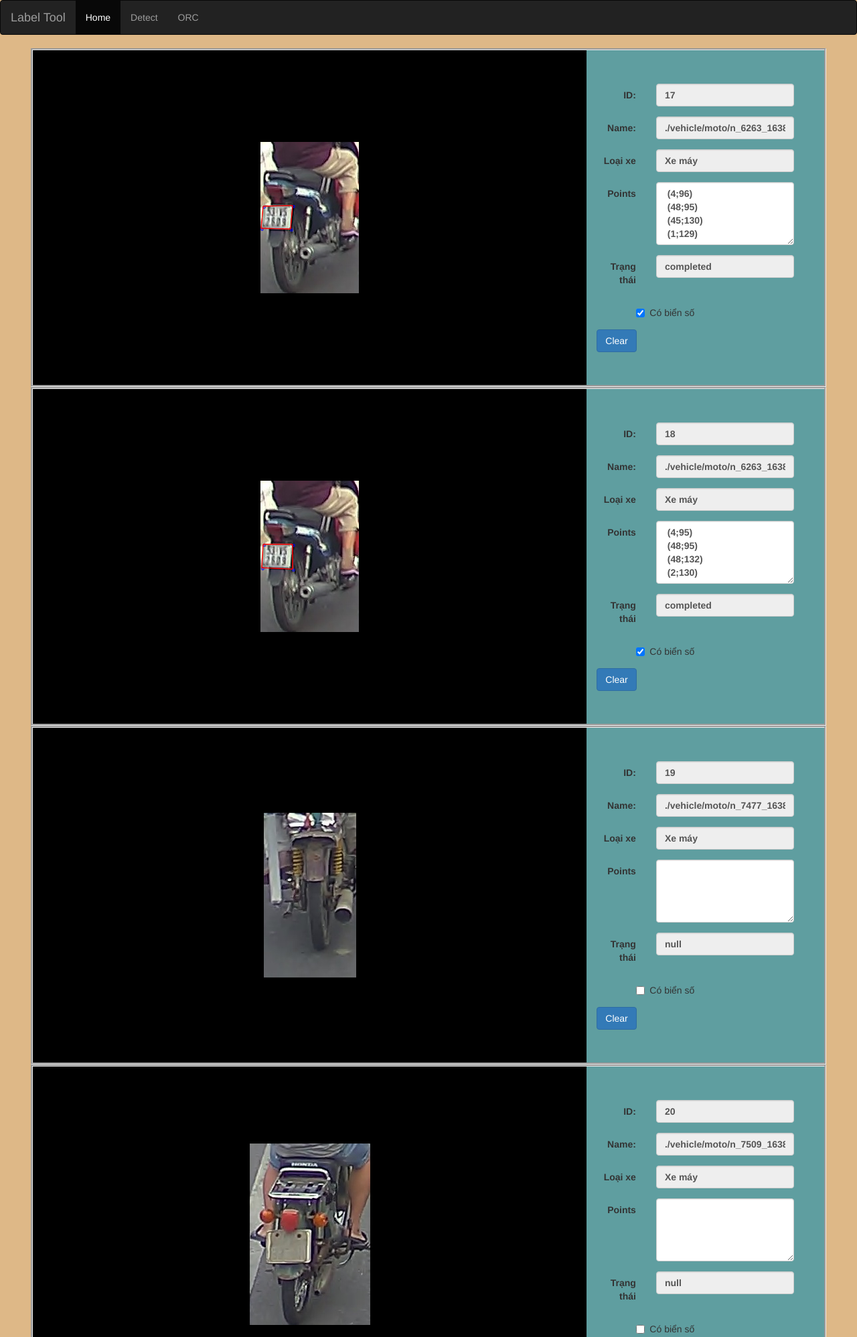
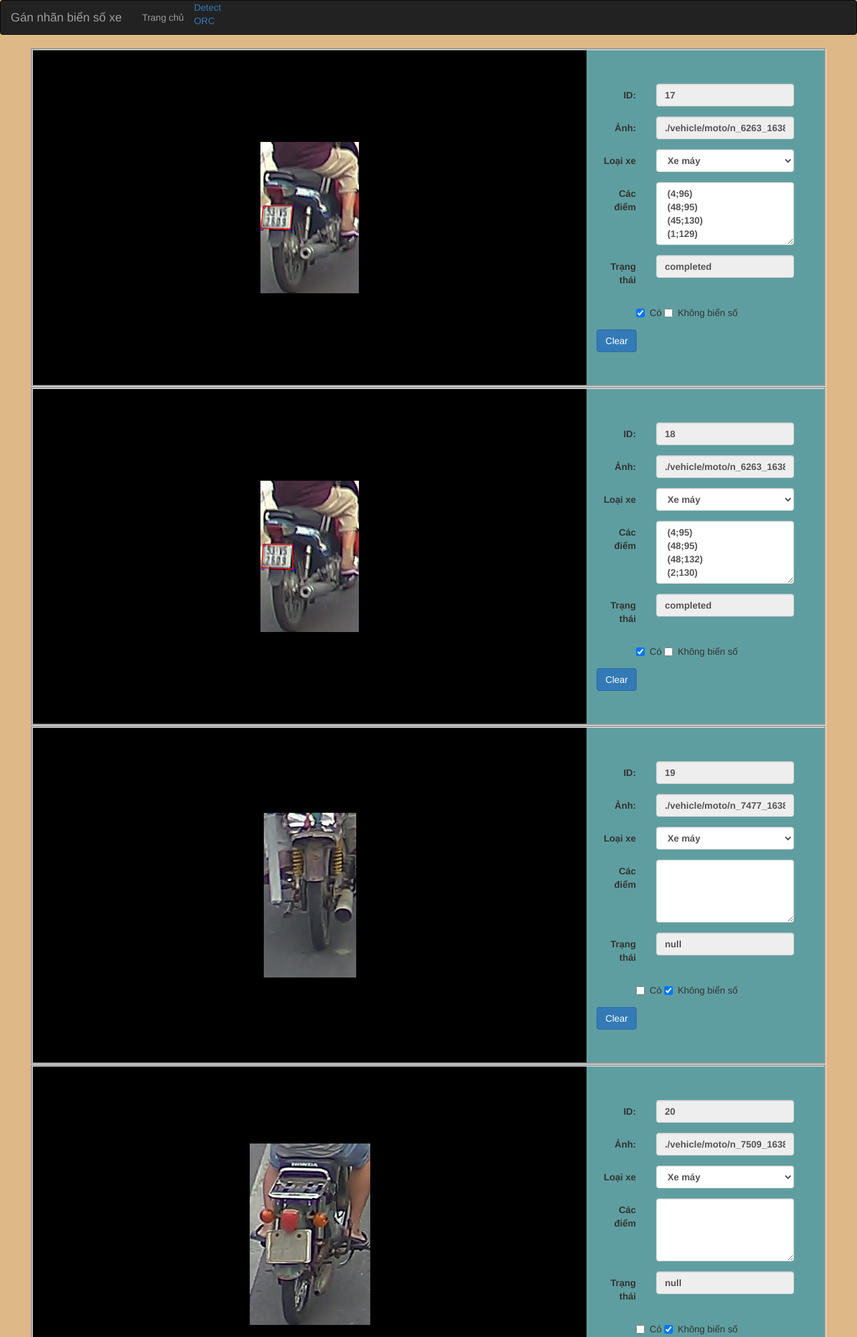
Before and after one commit to nhatvinh0110/lable_bs_xe, a Flask app: page / in a window 1280 px wide. Shown: the top 1997 px of the page at 67% size. Run offline with Flask 2, Linux system fonts and the light colour scheme; data comes from the database, SQL or seed files in the repository; both versions use the stored data as it was after the commit; some libraries are stand-ins or nearby versions.

Commit message:
'291221'

```diff
--- a/app.py
+++ b/app.py
@@ -7,7 +7,7 @@ import sqlite3
 from sqlite3 import Error
 import json
 
-
+imgs_per_page = 5
 app = Flask(__name__)
 
 
@@ -19,16 +19,16 @@ def mainpage(page=None):
         if page:
             if str(page).isdigit():
                 page = int(page)
-                if page*10 < len(detects):
-                    return render_template('index.html', imgs=detects[(page-1)*10:page*10],max_lenght = len(detects),cur_page= page)
+                if page*imgs_per_page < len(detects):
+                    return render_template('index.html', imgs=detects[(page-1)*imgs_per_page:page*imgs_per_page],max_lenght = len(detects),cur_page= page)
                 else:
-                    if page*10 > len(detects)+10 :
-                        return render_template('index.html', imgs=detects[0:10],max_lenght = len(detects),cur_page= page)
-                    return render_template('index.html', imgs=detects[(page-1)*10:],max_lenght = len(detects),cur_page= page)
+                    if page*imgs_per_page > len(detects)+imgs_per_page :
+                        return render_template('index.html', imgs=detects[0:imgs_per_page],max_lenght = len(detects),cur_page= page)
+                    return render_template('index.html', imgs=detects[(page-1)*imgs_per_page:],max_lenght = len(detects),cur_page= page)
             else:
-                return render_template('index.html', imgs=detects[0:10],max_lenght = len(detects),cur_page= page)
+                return render_template('index.html', imgs=detects[0:imgs_per_page],max_lenght = len(detects),cur_page= page)
         else:
-            return render_template('index.html', imgs=detects[0:10],max_lenght = len(detects),cur_page= page)
+            return render_template('index.html', imgs=detects[0:imgs_per_page],max_lenght = len(detects),cur_page= page)
     if request.method == 'POST':
         jObject = json.loads(request.form['data'])
         detects_pos = jObject['detects']
--- a/templates/index.html
+++ b/templates/index.html
@@ -8,16 +8,20 @@
   <title>Gán nhãn biển số xe</title>
 </head>
 <script>
+
   var images = [];
   var canvass = [];
   var contexts = [];
   var points = new Array();
   var detects = new Array();
+
+
   function fillColor(color, context) {
     context.fillStyle = color;
     context.strokeStyle = color;
     currentColor = color;
   }
+
   function drawLine(x1, y1, x2, y2, context) {
     fillColor('red', context)
     context.beginPath();
@@ -26,6 +30,7 @@
     context.closePath();
     context.stroke();
   }
+
   function drawPoint(x, y, context) {
     fillColor('blue', context);
     context.beginPath();
@@ -93,8 +98,20 @@
     var check_box = document.getElementById("checkbox" + id);
     if (!check_box.checked) {
       document.getElementById("list_point" + id).innerHTML = "";
+      document.getElementById('checkboxF' + id).checked = true;
       points[id].length = 0;
       refresh(id);
+    }else{
+      document.getElementById('checkboxF' + id).checked = false;
+    }
+
+  }
+  function update_checkboxF(id) {
+    var check_box = document.getElementById("checkboxF" + id);
+    if (!check_box.checked) {
+      document.getElementById('checkbox' + id).checked = true;
+    }else{
+      document.getElementById('checkbox' + id).checked = false;
     }
 
   }
@@ -104,11 +121,11 @@
   <nav class="navbar navbar-inverse">
     <div class="container-fluid">
       <div class="navbar-header">
-        <a class="navbar-brand" href="#">Label Tool</a>
+        <a class="navbar-brand" href="#">Gán nhãn biển số xe</a>
       </div>
       <ul class="nav navbar-nav">
-        <li class="active"><a href="#">Home</a></li>
-        <li><a href="/">Detect</a></li>
+        <li ><a href="#">Trang chủ</a></li>
+        <liclass="active"><a href="/">Detect</a></li>
         <li><a href="/">ORC</a></li>
       </ul>
     </div>
@@ -129,7 +146,7 @@
             </div>
           </div>
           <div class="form-group">
-            <p class="control-label col-sm-3">Name:</p>
+            <p class="control-label col-sm-3">Ảnh:</p>
             <div class="col-sm-8">
               <input type="text" readonly class="form-control" id="path{{img[0]}}" value="{{img[2]}}">
             </div>
@@ -150,15 +167,28 @@
                 {% endif %}
                 <option value="loaikhac">Loại khác</option>
               </select> -->
-              {% if img[1] == 'oto' %}
+              <select id="type{{img[0]}}" class="form-control">
+                {% if img[1] == 'oto' %}
+                <option selected="selected" value="oto">Ô tô</option>
+                {% else %}
+                <option value="oto">Ô tô</option>
+                {% endif %}
+                {% if img[1] == 'moto' %}
+                <option selected="selected" value="moto">Xe máy</option>
+                {% else %}
+                <option value="moto">Xe máy</option>
+                {% endif %}
+                <option value="other">Loại khác</option>
+              </select>
+              <!-- {% if img[1] == 'oto' %}
               <input type="text" readonly class="form-control" id="path{{img[0]}}" value="Ô tô">
               {% else %}
               <input type="text" readonly class="form-control" id="path{{img[0]}}" value="Xe máy">
-              {% endif %}
+              {% endif %} -->
             </div>
           </div>
           <div class="form-group">
-            <p class="control-label col-sm-3">Points</p>
+            <p class="control-label col-sm-3">Các điểm</p>
             <div class="col-sm-8">
               <textarea class="form-control" rows="4" id="list_point{{img[0]}}"></textarea>
             </div>
@@ -177,7 +207,12 @@
                   <input id="checkbox{{img[0]}}" type="checkbox" checked onclick="update_checkbox('{{img[0]}}')">
                   {% else %}
                   <input id="checkbox{{img[0]}}" type="checkbox" onclick="update_checkbox('{{img[0]}}')">
-                  {% endif %} Có biển số </label>
+                  {% endif %} Có </label>
+                <label> {% if img[11] == 'null' %}
+                  <input id="checkboxF{{img[0]}}" type="checkbox" checked onclick="update_checkboxF('{{img[0]}}')">
+                  {% else %}
+                  <input id="checkboxF{{img[0]}}" type="checkbox" onclick="update_checkboxF('{{img[0]}}')">
+                  {% endif %} Không biển số </label>
               </div>
             </div>
           </div>
@@ -205,11 +240,12 @@
         points['{{ img[0] }}'][6] = '{{img[9]}}';
         points['{{ img[0] }}'][7] = '{{img[10]}}';
       }
-      if ('{{img[1]}}' == 'oto') {
-        images['{{ img[0] }}'].src = "{{url_for('static',filename = 'vehicle/car/'+ img[2]+'')}}";
-      } else {
-        images['{{ img[0] }}'].src = "{{url_for('static',filename = 'vehicle/moto/'+ img[2]+'')}}";
-      }
+      // if ('{{img[1]}}' == 'oto') {
+      //   images['{{ img[0] }}'].src = "{{url_for('static',filename = 'vehicle/car/'+ img[2]+'')}}";
+      // } else {
+      //   images['{{ img[0] }}'].src = "{{url_for('static',filename = 'vehicle/moto/'+ img[2]+'')}}";
+      // }
+      images['{{ img[0] }}'].src = "{{url_for('static',filename = img[2])}}";
       canvass['{{ img[0] }}'] = document.getElementById('canvas{{img[0]}}');
 
       contexts['{{ img[0] }}'] = canvass['{{ img[0] }}'].getContext('2d');
@@ -261,15 +297,20 @@
       <button class="btn btn-primary mb-2" onclick="saveAll('last')">Trang cuối</button>
 
     </div>
+    <button class="btn btn-primary mb-2" onclick="saveAll('')">Lưu</button>
   </div>
 </body>
 <footer style="height: 100px; background-color: burlywood;">
 
 </footer>
 <script>
+  var last_index;
+  var kt_anh_raw = 0;
   function saveAll(then) {
     console.log(JSON.stringify(points));
+    kt_anh_raw = 0;
     detects.forEach(item => {
+      //gan cac dinh cua lable
       if (points[item[0]].length >= 8) {
         for (let index = 3; index <= 10; index++) {
           item[index] = points[item[0]][index - 3];
@@ -277,14 +318,31 @@
         item[11] = 'completed';
       } else {
         if (document.getElementById('checkbox' + item[0]).checked == true) {
-          item[11] = 'raw'
+          //kiem tra va gan trang thai
+          item[11] = 'raw';
+          kt_anh_raw  = kt_anh_raw + 1;
         } else {
           item[11] = 'null';
         }
       }
+      // gan lai loai xe
+      var select = document.getElementById('type' + item[0]);
+      var value_type = select.options[select.selectedIndex].value;
+      //console.log(value);
+      if (value_type == 'oto') {
+        item[1] = 'oto';
+      } else if (value_type == 'moto') {
+        item[1] = 'moto';
+      } else {
+        item[1] = 'other';
+      }
+
       last_index = item[0];
-      console.log(last_index);
-    });
+    })
+    if(kt_anh_raw > 0 ){
+      alert('còn ' + kt_anh_raw + ' ảnh chưa gán nhãn!');
+      return;
+    }
     // $.ajax({
     //   type: "POST",
     //   url: "/",
@@ -293,8 +351,6 @@
     //   success: alert("messagesent!")
     // });
     const filteredDetects = detects.filter(item => item !== null)
-
-
     var cur_page;
     if (parseInt('{{cur_page}}') > 0) {
       cur_page = parseInt('{{cur_page}}');
@@ -309,7 +365,7 @@
       });
     //alert("Đã lưu!");
     if (then == 'next') {
-      if (cur_page == Math.floor(parseInt('{{max_lenght}}') / 10) + 1) {
+      if (cur_page == Math.floor(parseInt('{{max_lenght}}') / 5) + 1) {
         alert("Bạn đang ở trang cuối cùng")
       } else {
         cur_page += 1;
@@ -318,18 +374,20 @@
 
     } else if (then == 'previous') {
       if (cur_page == 1) {
-        alert("Bạn đang ở trang đầu tiên")
+        alert("Bạn đang ở trang đầu tiên");
       } else {
         cur_page -= 1;
         document.location.href = "/" + cur_page.toString();
       }
     } else if (then == 'last') {
-      cur_page = Math.floor(parseInt('{{max_lenght}}') / 10) + 1;
+      cur_page = Math.floor(parseInt('{{max_lenght}}') / 5) + 1;
       document.location.href = "/" + cur_page.toString();
+    } else if (then == 'first') {
+      document.location.href = "/";
     }
     else {
-      document.location.href = "/";
 
+      alert("Lưu thành công!");
     }
   }
 </script>
```
Also changed, not shown: init_data.py (+4 -4 lines), database.db.
